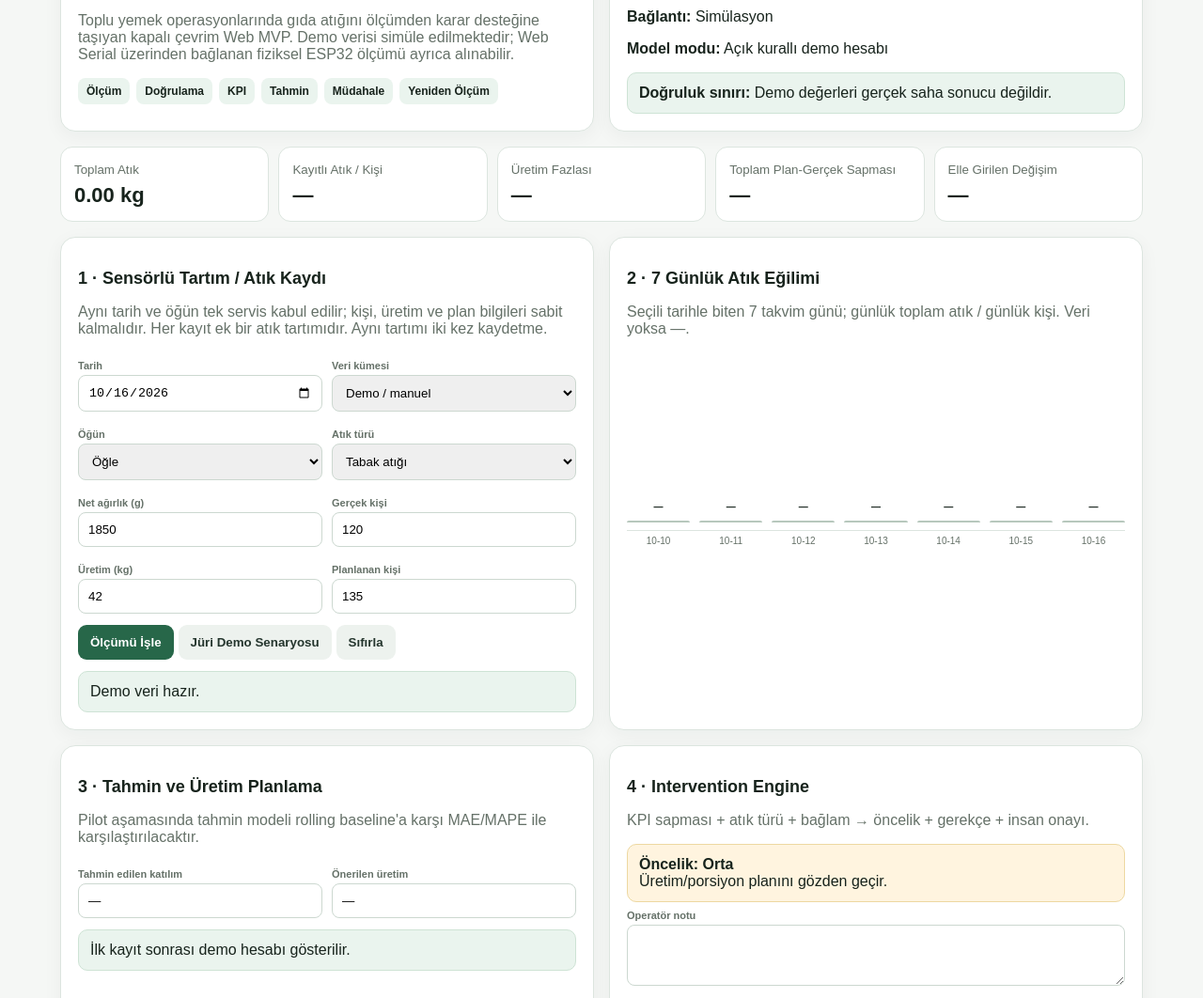
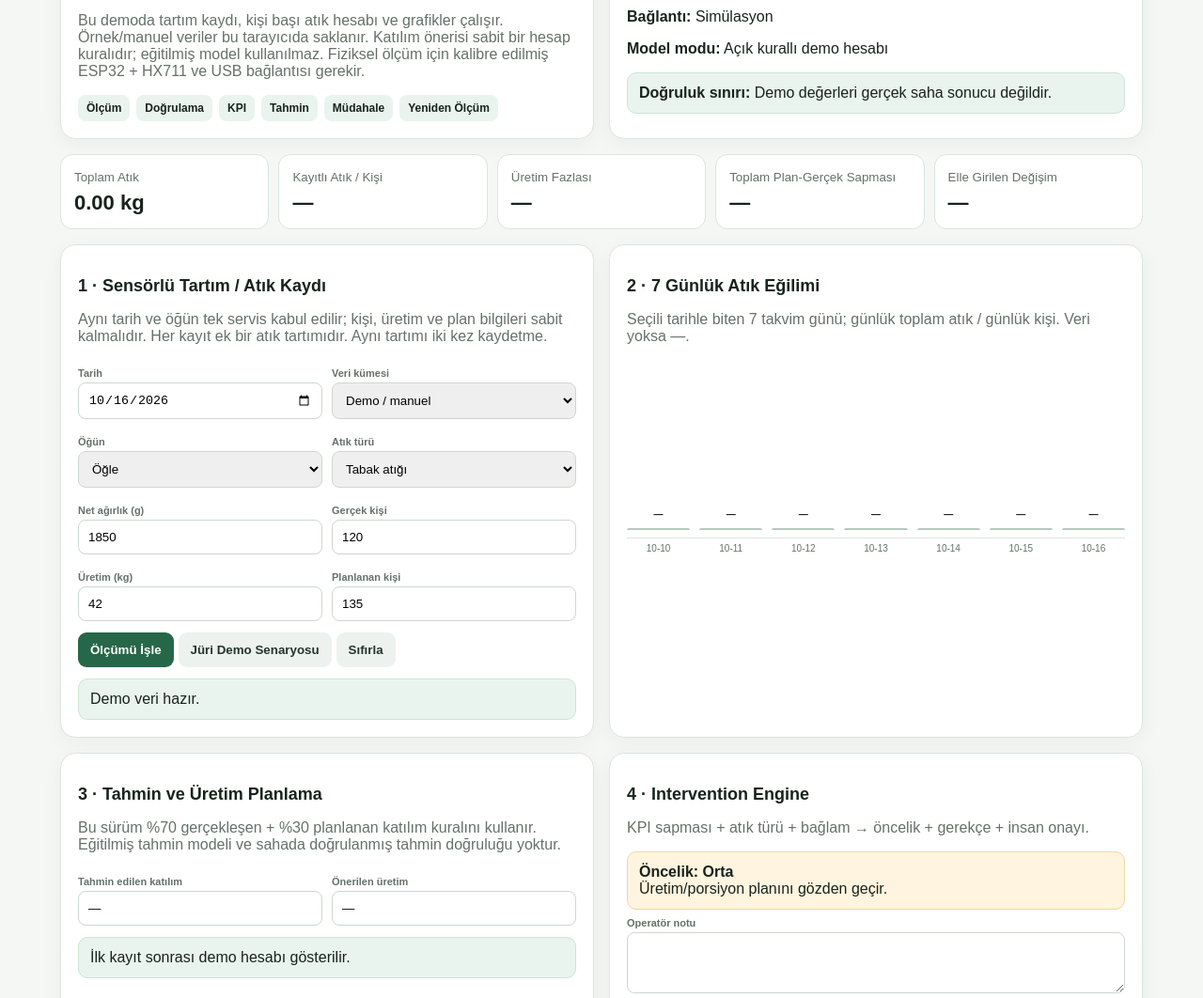
Before and after one commit to busrabuseucar/foodcycle, a website: page web/index.html in a window 1280 px wide. Shown: the part 212-1274 px from the top of the page at 94% size. Drawn offline with Linux system fonts and the light colour scheme.

Commit message:
Clarify public demo data, working features and integration boundaries

```diff
--- a/web/index.html
+++ b/web/index.html
@@ -6,7 +6,7 @@
 </style></head><body>
 <header><div class="brand">FoodCycle AI<br><small>TEKNOFEST 2026 · Saha Ölçüm Prototipi</small></div><div class="demo">YEREL PROTOTİP · KAYNAK BAZINDA KAYIT</div></header>
 <main>
-<section class="hero"><div class="card"><h1>Ölç → Tahmin Et → Müdahale Et → Doğrula</h1><p class="muted">Toplu yemek operasyonlarında gıda atığını ölçümden karar desteğine taşıyan kapalı çevrim Web MVP. Demo verisi simüle edilmektedir; Web Serial üzerinden bağlanan fiziksel ESP32 ölçümü ayrıca alınabilir.</p><div class="flow"><span>Ölçüm</span><span>Doğrulama</span><span>KPI</span><span>Tahmin</span><span>Müdahale</span><span>Yeniden Ölçüm</span></div></div>
+<section class="hero"><div class="card"><h1>Ölç → Tahmin Et → Müdahale Et → Doğrula</h1><p class="muted">Bu demoda tartım kaydı, kişi başı atık hesabı ve grafikler çalışır. Örnek/manuel veriler bu tarayıcıda saklanır. Katılım önerisi sabit bir hesap kuralıdır; eğitilmiş model kullanılmaz. Fiziksel ölçüm için kalibre edilmiş ESP32 + HX711 ve USB bağlantısı gerekir.</p><div class="flow"><span>Ölçüm</span><span>Doğrulama</span><span>KPI</span><span>Tahmin</span><span>Müdahale</span><span>Yeniden Ölçüm</span></div></div>
 <div class="card"><h2>Sistem Durumu</h2><p><b>İstasyon:</b> FC-DEMO-01</p><p><b>Bağlantı:</b> Simülasyon</p><p><b>Model modu:</b> Açık kurallı demo hesabı</p><div class="alert good"><b>Doğruluk sınırı:</b> Demo değerleri gerçek saha sonucu değildir.</div></div></section>
 <div class="kpis"><div class="kpi"><small>Toplam Atık</small><b id="total">8.40 kg</b></div><div class="kpi"><small>Kayıtlı Atık / Kişi</small><b id="gpp">70 g</b></div><div class="kpi"><small>Üretim Fazlası</small><b id="surplus">5.0%</b></div><div class="kpi"><small>Toplam Plan-Gerçek Sapması</small><b id="delta">11.1%</b></div><div class="kpi"><small>Elle Girilen Değişim</small><b id="impact">—</b></div></div>
 <section class="grid">
@@ -14,7 +14,7 @@
 <div><label for="date">Tarih</label><input id="date" type="date"></div><div><label for="dataset">Veri kümesi</label><select id="dataset" onchange="update()"><option value="demo">Demo / manuel</option><option value="sensor">Fiziksel sensör</option></select></div><div><label for="meal">Öğün</label><select id="meal"><option>Öğle</option><option>Akşam</option></select></div><div><label for="type">Atık türü</label><select id="type"><option value="plate">Tabak atığı</option><option value="surplus">Üretim fazlası</option><option value="prep">Hazırlık atığı</option></select></div><div><label for="weight">Net ağırlık (g)</label><input id="weight" type="number" value="1850"></div><div><label for="people">Gerçek kişi</label><input id="people" type="number" value="120"></div><div><label for="produced">Üretim (kg)</label><input id="produced" type="number" value="42"></div><div><label for="planned">Planlanan kişi</label><input id="planned" type="number" value="135"></div></div>
 <button onclick="record()">Ölçümü İşle</button><button class="secondary" onclick="scenario()">Jüri Demo Senaryosu</button><button class="secondary" onclick="resetDemo()">Sıfırla</button><div role="status" id="msg" class="alert good">Demo veri hazır.</div></div>
 <div class="card"><h2>2 · 7 Günlük Atık Eğilimi</h2><p class="muted">Seçili tarihle biten 7 takvim günü; günlük toplam atık / günlük kişi. Veri yoksa —.</p><div id="bars" class="bars"></div></div>
-<div class="card"><h2>3 · Tahmin ve Üretim Planlama</h2><p class="muted">Pilot aşamasında tahmin modeli rolling baseline'a karşı MAE/MAPE ile karşılaştırılacaktır.</p><div class="row"><div><label for="predPeople">Tahmin edilen katılım</label><input id="predPeople" value="124 kişi" readonly></div><div><label for="predProd">Önerilen üretim</label><input id="predProd" value="39.7 kg" readonly></div></div><div id="predText" class="alert good">Planlanan 135 kişiye karşı demo tahmini 124.</div></div>
+<div class="card"><h2>3 · Tahmin ve Üretim Planlama</h2><p class="muted">Bu sürüm %70 gerçekleşen + %30 planlanan katılım kuralını kullanır. Eğitilmiş tahmin modeli ve sahada doğrulanmış tahmin doğruluğu yoktur.</p><div class="row"><div><label for="predPeople">Tahmin edilen katılım</label><input id="predPeople" value="124 kişi" readonly></div><div><label for="predProd">Önerilen üretim</label><input id="predProd" value="39.7 kg" readonly></div></div><div id="predText" class="alert good">Planlanan 135 kişiye karşı demo tahmini 124.</div></div>
 <div class="card"><h2>4 · Intervention Engine</h2><p class="muted">KPI sapması + atık türü + bağlam → öncelik + gerekçe + insan onayı.</p><div id="intervention" class="alert"><b>Öncelik: Orta</b><br>Üretim/porsiyon planını gözden geçir.</div><label for="note">Operatör notu</label><textarea id="note"></textarea><button onclick="apply()">Müdahaleyi Kaydet</button><div id="applyStatus" class="alert good">Henüz uygulama kaydı yok.</div></div>
 <div class="card"><h2>5 · Önce / Sonra Doğrulama</h2><p class="muted">Elle girilen iki değerin aritmetik karşılaştırmasıdır; müdahalenin nedensel etkisini kanıtlamaz.</p><div class="row"><div><label for="base">Baseline g/kişi</label><input id="base" type="number" value="82"></div><div><label for="post">Post g/kişi</label><input id="post" type="number" value="64"></div></div><button onclick="calc()">Etkiyi Hesapla</button><div id="impactBox" class="alert good">Formül: (baseline − post) / baseline × 100</div></div>
 <div class="card"><h2>6 · Döngüsellik ve Etki</h2><p class="muted">Doğrulanmamış CO₂e veya maliyet katsayısı kullanılmaz.</p><p><b>Önlenebilir atık (ölçülmedi):</b> <span id="avoidable">6.30 kg</span></p><p><b>Yönlendirilebilir atık (ölçülmedi):</b> <span id="circular">2.10 kg</span></p><div class="alert good">CO₂e ve ekonomik etki yalnızca doğrulanmış katsayı/kanal ile hesaplanacaktır.</div></div>
```
Also changed, not shown: README.md.
